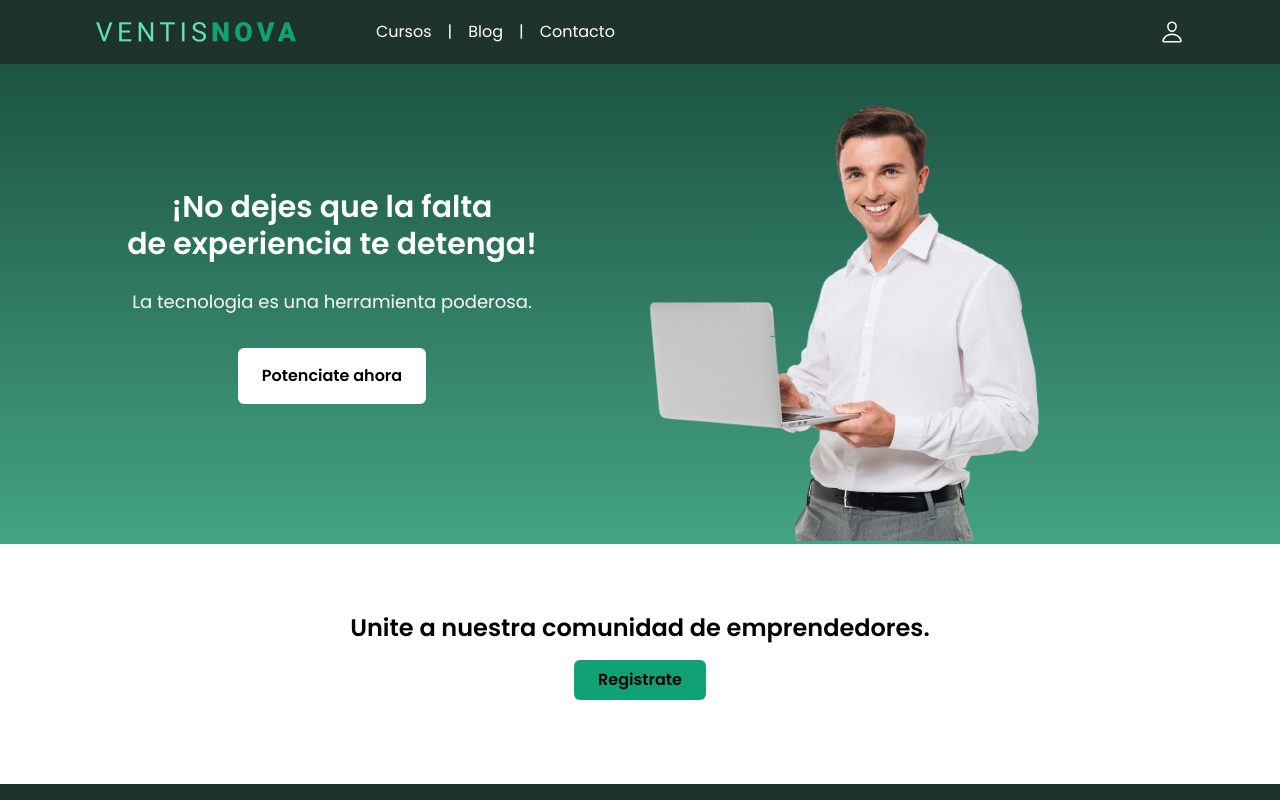
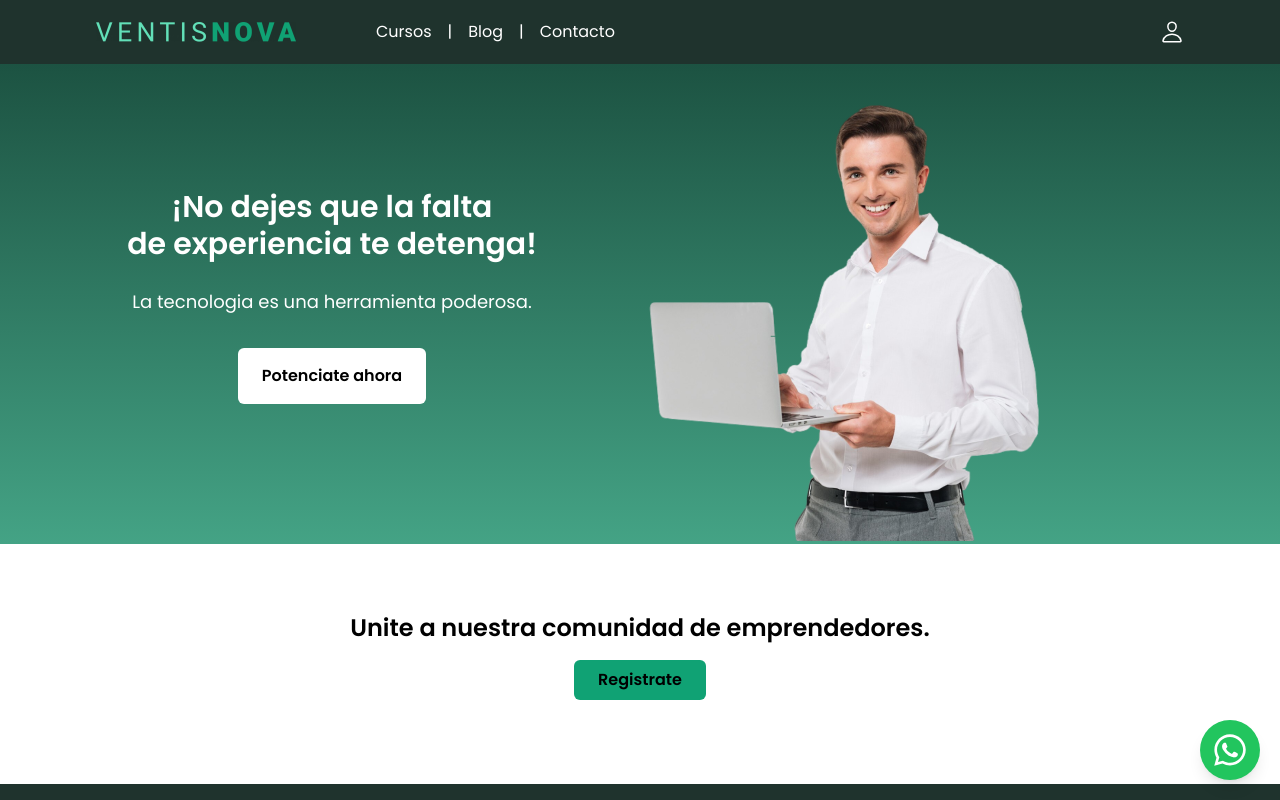
Before and after one commit to mcsadevp/ventisnova, a React (Vite) app: page / in a window 1280 px wide. Shown: the top 800 px of the page. Built offline with nearby package versions, Linux system fonts and the light colour scheme; no server answers.

Commit message:
agregado de boton flotante de whatsapp e implementacion

```diff
--- /dev/null
+++ b/src/components/FloatButtonWhatsapp.jsx
@@ -0,0 +1,16 @@
+import { FaWhatsapp } from 'react-icons/fa';
+
+const FloatButtonWhatsapp = () => {
+  return (
+    <a
+      href="https://wa.me/5491166850200"
+      target="_blank"
+      rel="noopener noreferrer"
+      className="fixed bottom-5 right-5 bg-green-500 rounded-full p-3 shadow-lg hover:bg-green-600 transition-colors z-20"
+    >
+      <FaWhatsapp size={36} className='text-white' />
+    </a>
+  );
+};
+
+export default FloatButtonWhatsapp;
--- a/src/pages/AddArticleView.jsx
+++ b/src/pages/AddArticleView.jsx
@@ -1,11 +1,13 @@
 import Footer from '../components/Footer';
 import AddArticle from '../components/AddArticle';
+import FloatButtonWhatsapp from '../components/FloatButtonWhatsapp';
 
 const AddArticleView = () => {
   return (
     <div className="min-h-screen flex flex-col justify-between">
       <AddArticle/>
       <Footer/>
+      <FloatButtonWhatsapp />
     </div>
   );
 };
--- a/src/pages/BlogView.jsx
+++ b/src/pages/BlogView.jsx
@@ -1,8 +1,10 @@
 import React from 'react'
+import FloatButtonWhatsapp from '../components/FloatButtonWhatsapp'
 
 const BlogView = () => {
   return (
-    <div>BlogView</div>
+    <div>BlogView <FloatButtonWhatsapp /></div>
+
   )
 }
 
--- a/src/pages/ContactView.jsx
+++ b/src/pages/ContactView.jsx
@@ -2,12 +2,14 @@
 import ContactForm from '../components/ContactForm';
 
 import Footer from '../components/Footer';
+import FloatButtonWhatsapp from '../components/FloatButtonWhatsapp';
 
 const ContactView = () => {
   return (
     <div className="min-h-screen flex flex-col justify-between">
       <ContactForm/>
       <Footer/>
+      <FloatButtonWhatsapp />
     </div>
   );
 };
--- a/src/pages/HomeView.jsx
+++ b/src/pages/HomeView.jsx
@@ -5,6 +5,7 @@
 import { NavLink } from 'react-router-dom';
 import Navbar from '../components/Navbar';
 import Footer from '../components/Footer';
+import FloatButtonWhatsapp from '../components/FloatButtonWhatsapp';
 
 const HomeView = () => {
   return (
@@ -150,6 +151,7 @@
         </div>
       </div>
       <Footer />
+      <FloatButtonWhatsapp />
     </div>
   );
 };
--- a/src/pages/MentoriasView.jsx
+++ b/src/pages/MentoriasView.jsx
@@ -8,6 +8,7 @@
 import { FaRegClock } from "react-icons/fa6";
 import FAQ from '../components/FAQ';
 import { useNavigate } from 'react-router-dom';
+import FloatButtonWhatsapp from '../components/FloatButtonWhatsapp';
 
 const faqData = [
   {
@@ -171,6 +172,7 @@
         <FAQ data={faqData} />
       </div>
       <Footer />
+      <FloatButtonWhatsapp />
     </div>
   )
 }
--- a/src/pages/MentoriasYTutoriasView.jsx
+++ b/src/pages/MentoriasYTutoriasView.jsx
@@ -10,6 +10,7 @@
 import { useNavigate } from 'react-router-dom';
 import React, { useEffect } from 'react'
 import Footer from '../components/Footer';
+import FloatButtonWhatsapp from '../components/FloatButtonWhatsapp';
 
 const faqData = [
   {
@@ -189,6 +190,7 @@
         <FAQ data={faqData} />
       </div>
       <Footer />
+      <FloatButtonWhatsapp />
     </div>
   );
 };
--- a/src/pages/TutoriasView.jsx
+++ b/src/pages/TutoriasView.jsx
@@ -7,6 +7,7 @@
 import { useNavigate } from 'react-router-dom';
 import React, { useEffect } from 'react'
 import Footer from "../components/Footer";
+import FloatButtonWhatsapp from "../components/FloatButtonWhatsapp";
 
 const faqData = [
   {
@@ -172,6 +173,7 @@
         <FAQ data={faqData} />
       </div>
       <Footer />
+      <FloatButtonWhatsapp />
     </div>
   )
 }
--- a/src/pages/UserDashboardView.jsx
+++ b/src/pages/UserDashboardView.jsx
@@ -1,6 +1,7 @@
 import { useAuth } from "../context/AuthContext";
 import UserDashboard from "../components/UserDashboard";
 import Footer from "../components/Footer"
+import FloatButtonWhatsapp from "../components/FloatButtonWhatsapp";
 
 function UserDashboardView() {
   const auth = useAuth();
@@ -9,6 +10,7 @@
     <div className="min-h-screen flex flex-col justify-between">
       <UserDashboard auth={auth} />
       <Footer/>
+      <FloatButtonWhatsapp />
     </div>
   );
 }
```
